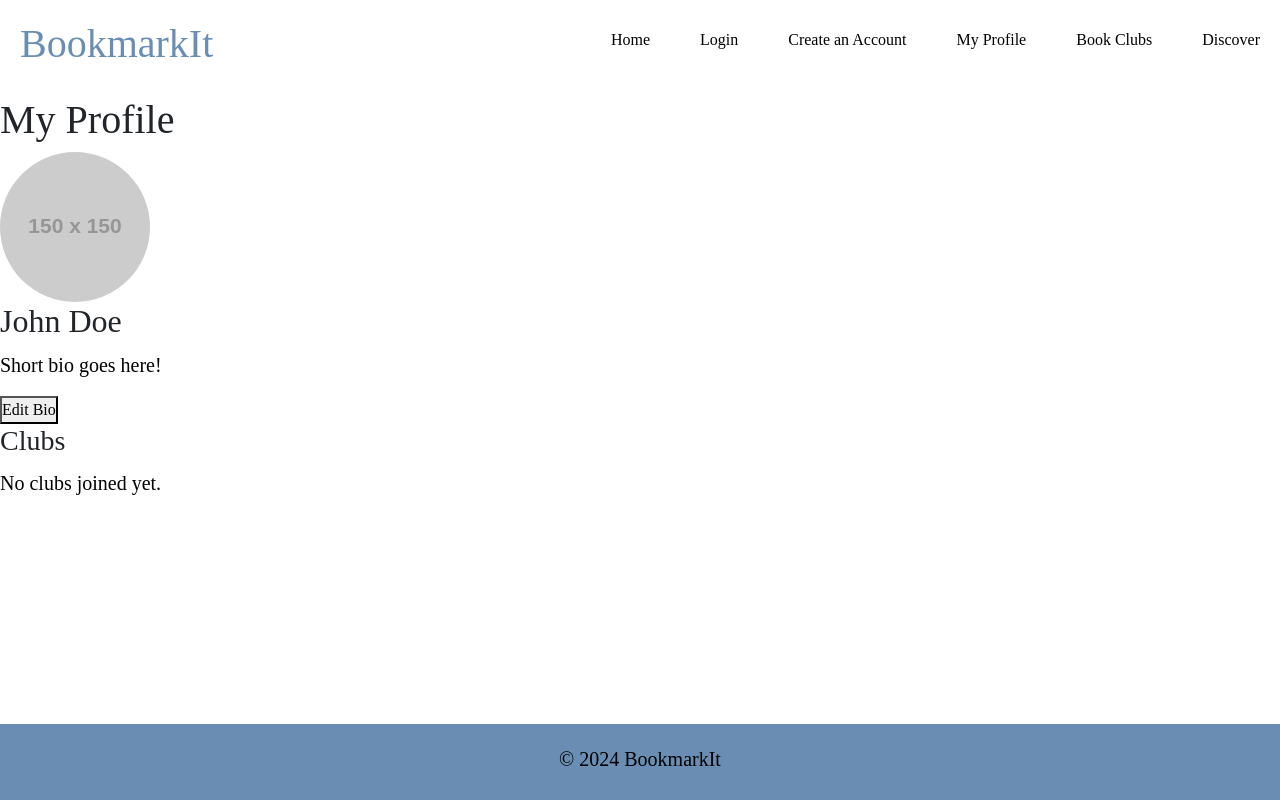
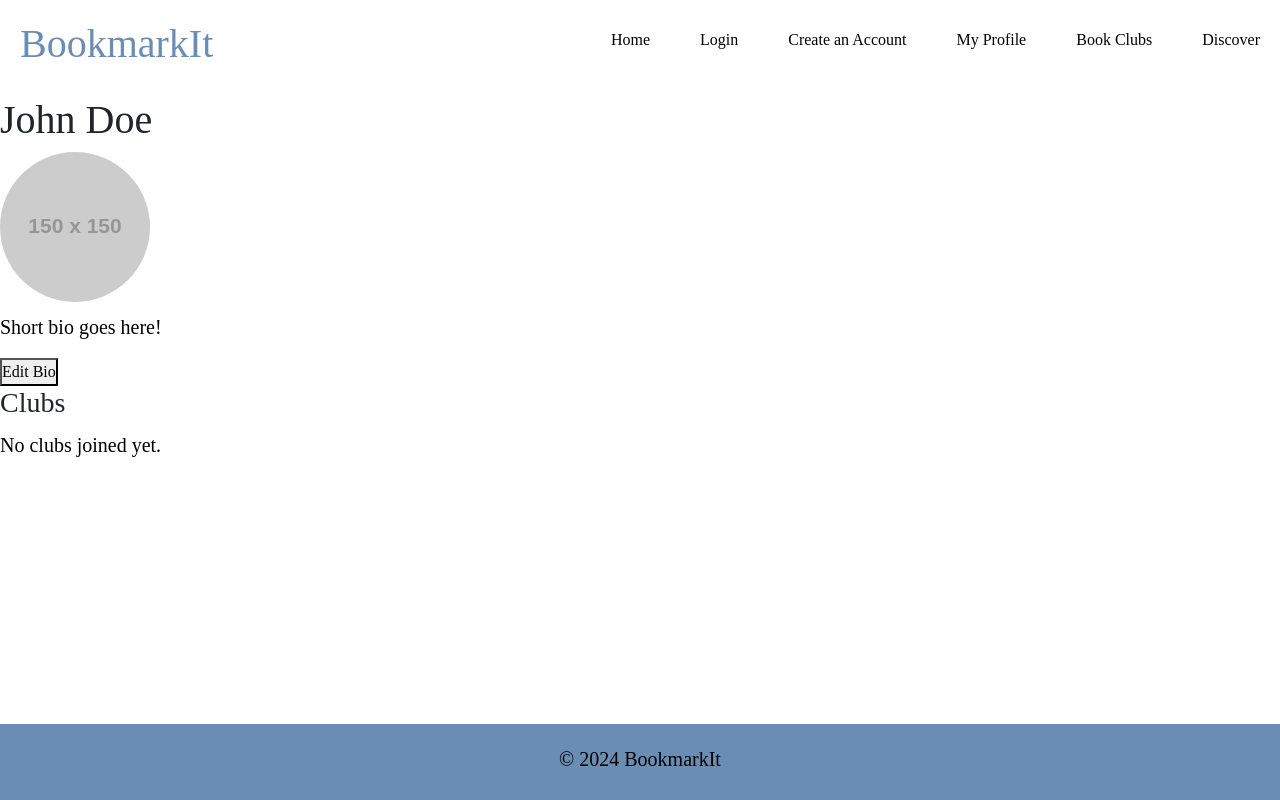
Before and after one commit to catzappia/BookmarkIt, a React (Vite) app in the folder client/: page /profile in a window 1280 px wide. Built offline with nearby package versions, Linux system fonts and the light colour scheme.

Commit message:
fixed a formatting issue in Profile.tsx

```diff
--- a/client/src/pages/Profile.tsx
+++ b/client/src/pages/Profile.tsx
@@ -28,7 +28,8 @@ const ProfilePage: React.FC = () => {
 
   return (
     <div>
-      <h1>My Profile</h1>
+      {/* Name */}
+      <h1>{profile.name}</h1>
       {/* Profile Picture */}
       <div>
         <label htmlFor="profilePicture">
@@ -46,9 +47,6 @@ const ProfilePage: React.FC = () => {
           style={{ display: 'none' }}
         />
       </div>
-
-      {/* Name */}
-      <h2>{profile.name}</h2>
 
       {/* Bio */}
       <div>
```
